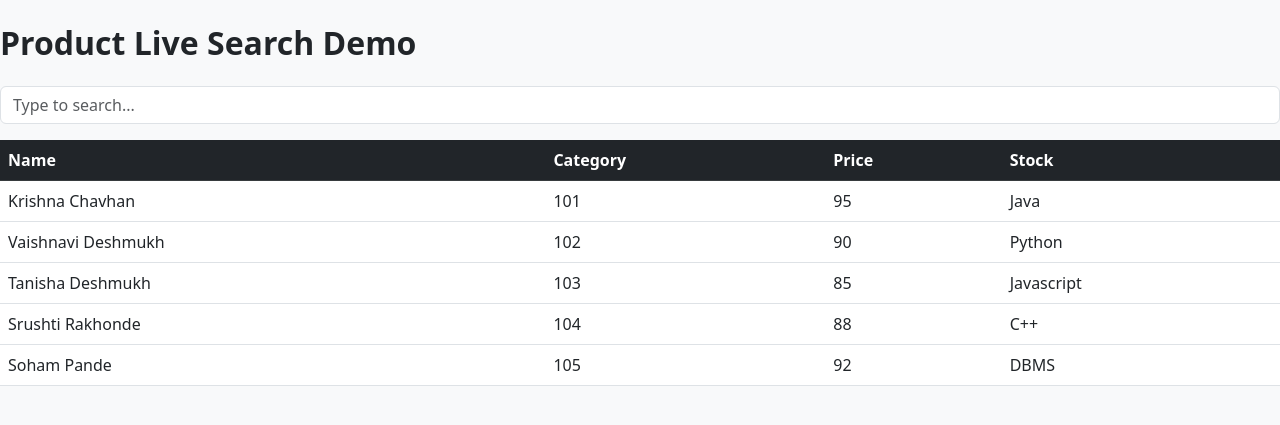
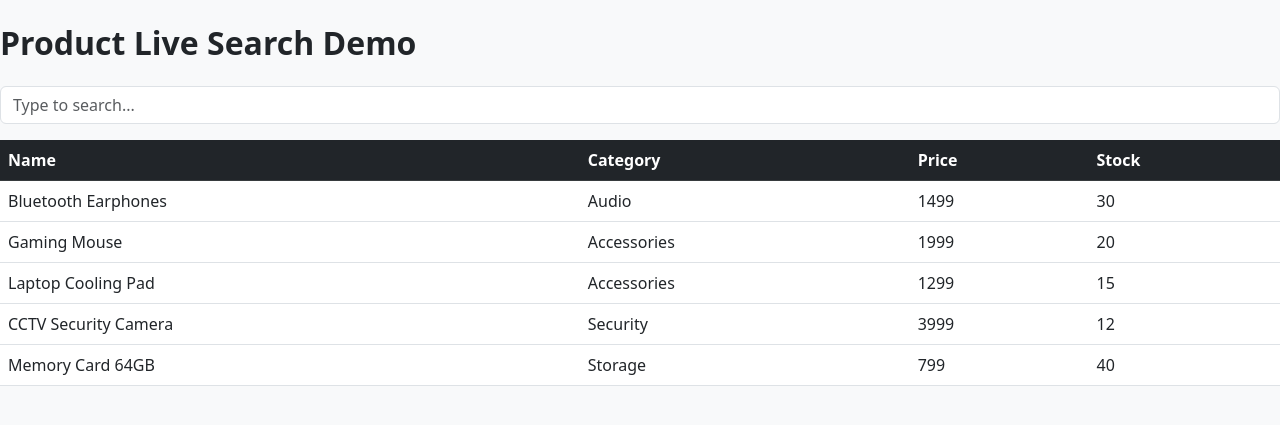
Before and after one commit to kadam768550/python-training, a Flask app: template templates/js_sample.html in a window 1280 px wide. Shown: the top 425 px of the page. Run offline with Flask 3, Linux system fonts and the light colour scheme; the template is opened without the code that fills it, so the values that code supplies are empty.

Commit message:
Live search using javascript

```diff
--- a/templates/js_sample.html
+++ b/templates/js_sample.html
@@ -26,40 +26,40 @@
                 </thead>
 
                 <tbody id="tableBody">
-                    <tr data-name ="krishna chavhan">
+                    <tr data-name ="bluetooth earphones">
                         <!-- data-name - JS information  -->
-                        <td>Krishna Chavhan</td>
-                        <td>101</td>
-                        <td>95</td>
-                        <td>Java</td>
+                        <td>Bluetooth Earphones</td>
+                        <td>Audio</td>
+                        <td>1499</td>
+                        <td>30</td>
                     </tr>
-                    <tr data-name ="vaishnavi deshmukh">
+                    <tr data-name ="gaming mouse">
                         <!-- data-name - JS information  -->
-                        <td>Vaishnavi Deshmukh</td>
-                        <td>102</td>
-                        <td>90</td>
-                        <td>Python</td>
+                        <td>Gaming Mouse</td>
+                        <td>Accessories</td>
+                        <td>1999</td>
+                        <td>20</td>
                     </tr>
-                    <tr data-name ="tanisha deshmukh">
+                    <tr data-name ="laptop cooling pad">
                         <!-- data-name - JS information  -->
-                        <td>Tanisha Deshmukh</td>
-                        <td>103</td>
-                        <td>85</td>
-                        <td>Javascript</td>
+                        <td>Laptop Cooling Pad</td>
+                        <td>Accessories</td>
+                        <td>1299</td>
+                        <td>15</td>
                     </tr>
-                    <tr data-name ="srushti rakhonde">
+                    <tr data-name ="cctv security camera">
                         <!-- data-name - JS information  -->
-                        <td>Srushti Rakhonde</td>
-                        <td>104</td>
-                        <td>88</td>
-                        <td>C++</td>
+                        <td>CCTV Security Camera</td>
+                        <td>Security</td>
+                        <td>3999</td>
+                        <td>12</td>
                     </tr>
-                    <tr data-name ="soham pande">
+                    <tr data-name ="memory card 64gb">
                         <!-- data-name - JS information  -->
-                        <td>Soham Pande</td>
-                        <td>105</td>
-                        <td>92</td>
-                        <td>DBMS</td>
+                        <td>Memory Card 64GB</td>
+                        <td>Storage</td>
+                        <td>799</td>
+                        <td>40</td>
                     </tr>
                 </tbody>
             </table>
```
Also changed, not shown: templates/products.html (+33 -3 lines).
